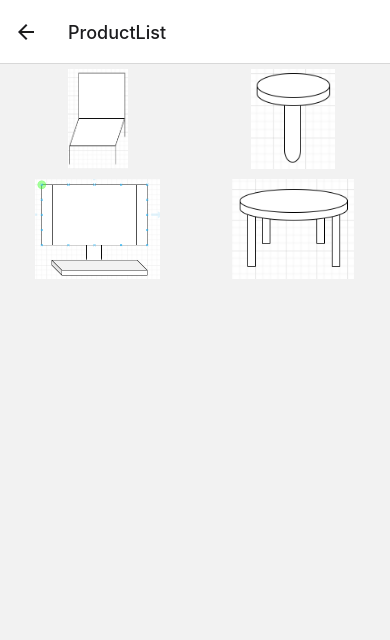
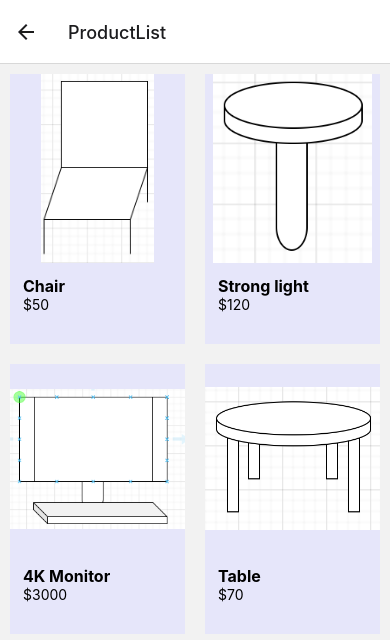
Before and after one commit to itseHw/TryReactNativeApp, a React Native app in the folder react_native_ecommerce/: screen /ProductList in a window 390 px wide. Shown: the top 640 px of the page. Built offline with nearby package versions, Linux system fonts and the light colour scheme.

Commit message:
Created files for showing "Loading" and used Timeout, useEffect, and install icon package

```diff
--- a/react_native_ecommerce/App.js
+++ b/react_native_ecommerce/App.js
@@ -9,7 +9,10 @@ export default function App(){
   return (
     <NavigationContainer>
       <Stack.Navigator>
-        <Stack.Screen name = "HomeScreen" component={HomeScreen}/>
+        <Stack.Screen name = "HomeScreen"
+          component={HomeScreen}
+          options={ { headerShown: false, } }
+        />
         <Stack.Screen name = "ProductList" component={ProductList} />
       </Stack.Navigator>
     </NavigationContainer>
--- a/react_native_ecommerce/package.json
+++ b/react_native_ecommerce/package.json
@@ -16,7 +16,8 @@
     "react": "18.2.0",
     "react-native": "0.74.5",
     "react-native-safe-area-context": "^4.11.1",
-    "react-native-screens": "^3.34.0"
+    "react-native-screens": "^3.34.0",
+    "@expo/vector-icons": "^14.0.3"
   },
   "devDependencies": {
     "@babel/core": "^7.20.0"
--- /dev/null
+++ b/react_native_ecommerce/src/components/ProductCardComponent.js
@@ -0,0 +1,24 @@
+import { View, Text, Image } from 'react-native'
+import React from 'react'
+import styles from "../styles/productcard.style";
+
+
+export default function ProductCardComponent({item}) {
+  return (
+    <View style ={ styles.imageContainer }>
+    <Image style = { styles.image }
+      source={ item.path }
+      resizeMode="contain"  //Ensures the entire image is visible
+    />
+    <View style ={ styles.details}>
+      <Text style ={ styles.title}>
+        {item.title}
+      </Text>
+      <Text style ={ styles.price }>
+      {item.price}
+      </Text>
+    </View>
+
+  </View>
+  );
+}
--- a/react_native_ecommerce/src/constants/theme.js
+++ b/react_native_ecommerce/src/constants/theme.js
@@ -6,6 +6,8 @@ export const theme = {
         grey: "grey",
         yellow: "yellow",
         green: "green",
+        softblue: "#AACEDB",
+        lavender: "#E6E6FA"
     },
     sizes:{
         xSmall: 10,
@@ -16,5 +18,8 @@ export const theme = {
         xxLarge: 35,
         size100: 100,
     },
+    fontWeight:{
+        bold: "bold",
+    }
 
 }
--- a/react_native_ecommerce/src/screens/ProductListScreen.js
+++ b/react_native_ecommerce/src/screens/ProductListScreen.js
@@ -1,36 +1,61 @@
-import { View, Text, FlatList, Image, StyleSheet } from 'react-native'
-import React from 'react'
-import { SafeAreaView } from 'react-native'
+import { View, Text, FlatList, Image, StyleSheet } from 'react-native';
+import React, { useState, useEffect } from 'react';
+import { SafeAreaView } from 'react-native';
+import ProductCardComponent from '../components/ProductCardComponent';
+import loadingStyles from '../styles/loading.style';
 
 const localProductList = [
   {
       id: "1A",
+      title: "Chair",
+      price: "$50",
       path: require("../../assets/images/chair01.png"),
   },
   {
       id: "1B",
+      title: "Strong light",
+      price: "$120",
       path: require("../../assets/images/light01.png"),
   },
   {
       id: "1C",
+      price: "$3000",
+      title: "4K Monitor",
       path: require("../../assets/images/monitor01.png"),
   },
   {
     id: "1D",
+    title: "Table",
+    price: "$70",
     path: require("../../assets/images/table01.png"),
 },
 ];
 
 export default function ProductList() {
+  const [ loading, setLoading ] = useState(true); // true can change to number or other words, related to loading in this case
 
-  const renderItem = ( {item} ) => {
+  useEffect(() =>{
+    console.log("use effect is being called");
+    const timer = setTimeout( () =>
+    {
+      console.log("changing the state variable value");
+      setLoading(false);
+      console.log("The value of loading is point 2", loading);
+    }, 3000 );//3000 means 3 second
+    return () => clearTimeout(timer);
+  });
+
+  if(loading){
+    return <View style = { loadingStyles.loadingView }>
+      <Text style = { loadingStyles.showLoading } >Loading......</Text>
+    </View>
+  }
+
+  const renderItem = ({ item }) => {
+    console.log("The value of loading is point 1", loading);
+
     return (
-      <View style ={ styles.imageContainer }>
-        <Image style = { styles.image }
-          source={ item.path }
-          resizeMode="contain"  //Ensures the entire image is visible
-        />
-      </View>
+      <ProductCardComponent item = { item }/>
     );
   };
   return (
@@ -44,19 +69,3 @@ export default function ProductList() {
     </SafeAreaView>
   )
 }
-
-const styles = StyleSheet.create({
-  imageContainer: {
-    flex:1,
-    alignItems: "center",
-    height: 100,
-    // width: 400,
-    overflow: 'hidden',
-    margin:5,
-    aspectRatio: 1, //Makes the container a square
-  },
-  image:{
-    width: "100%",
-    height: "100%",
-  }
-});
--- a/react_native_ecommerce/src/styles/headings.style.js
+++ b/react_native_ecommerce/src/styles/headings.style.js
@@ -3,7 +3,8 @@ import { StyleSheet} from "react-native";
 
 const styles = StyleSheet.create({
     headerTitle:{
-        fontSize: theme.sizes.xLarge
+        fontSize: theme.sizes.xLarge,
+        // fontWeight: theme.fontWeight.bold,
     },
     header:{
         flexDirection: "row",
@@ -13,7 +14,7 @@ const styles = StyleSheet.create({
         width: theme.sizes.size100,
         height: theme.sizes.xLarge +15,
         fontSize: theme.sizes.xLarge,
-        fontWeight: "bold",
+        fontWeight: theme.fontWeight.bold,
         borderWidth: 2,
         borderColor: theme.colors.red,
         borderRadius: theme.sizes.medium,
--- /dev/null
+++ b/react_native_ecommerce/src/styles/loading.style.js
@@ -0,0 +1,18 @@
+import { theme } from "../constants/theme";
+import { StyleSheet} from "react-native";
+
+const loadingStyles = StyleSheet.create({
+    loadingView:{
+        justifyContent:"center",
+        alignItems: "center",
+        flex: 1,
+    },
+    showLoading:{
+        fontSize: theme.sizes.xLarge,
+        fontWeight: theme.fontWeight.bold,
+        color: theme.colors.red,
+    },
+
+})
+
+export default loadingStyles;
--- /dev/null
+++ b/react_native_ecommerce/src/styles/productcard.style.js
@@ -0,0 +1,31 @@
+import { theme } from "../constants/theme";
+import { StyleSheet } from "react-native";
+
+const styles = StyleSheet.create({
+  imageContainer: {
+    flex:1,
+    // alignItems: "center",
+    height: 270,
+    // width: 400,
+    overflow: 'hidden',
+    margin:10,
+    aspectRatio: 1, //Makes the container a square
+    backgroundColor: theme.colors.lavender
+  },
+  image:{
+    width: "100%",
+    height: "70%",
+  },
+  details:{
+    padding: theme.sizes.small
+  },
+  title: {
+    fontSize: theme.sizes.medium,
+    fontWeight: theme.fontWeight.bold,
+  },
+  price: {
+    marginBottom:10,
+  }
+});
+
+export default styles;
```
Also changed, not shown: 2 other files (tests, documents, lock files or other folders).
